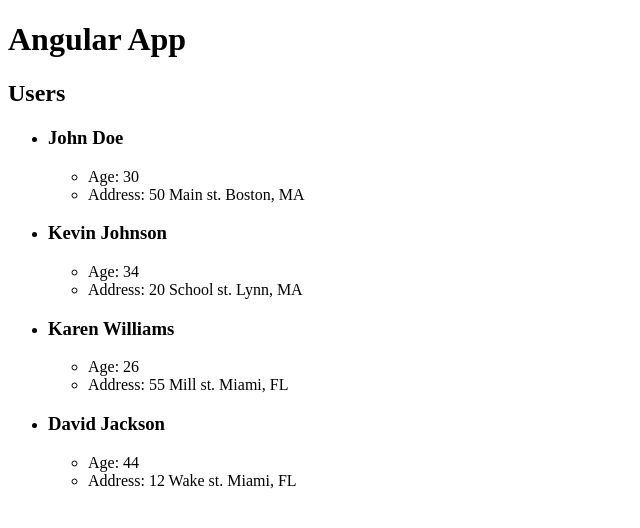
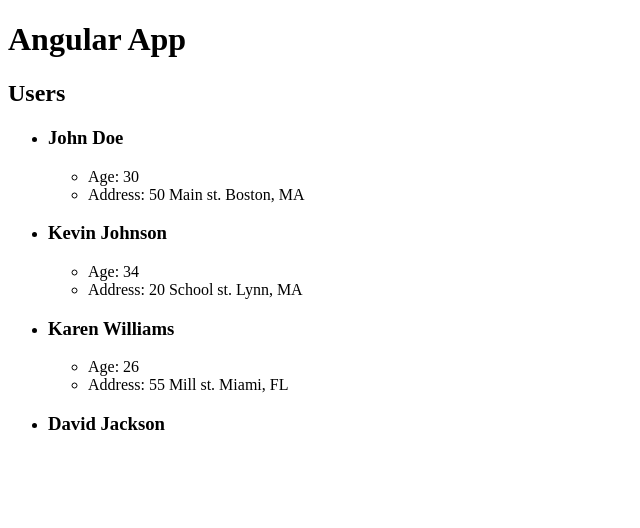
Before and after one commit to glaucofox/angularapp, an Angular app: page / in a window 1280 px wide. Shown: the top 528 px of the page, without its empty margins (0-640 px from the left). Built offline with nearby package versions, Linux system fonts and the light colour scheme.

Commit message:
ngIf directive

```diff
--- a/src/app/components/users/users.component.html
+++ b/src/app/components/users/users.component.html
@@ -1,10 +1,14 @@
 <h2>Users</h2>
-<ul>
+<ul *ngIf="loaded && users?.length > 0">
     <li *ngFor="let user of users">
         <h3>{{ user.firstName }} {{ user.lastName }}</h3>
-        <ul>
-            <li>Age: {{ user.age }}</li>
-            <li>Address: {{ user.address.street }} {{ user.address.city }}, {{ user.address.state }}</li>
+        <ul *ngIf="showExtended">
+            <li *ngIf="user.age">Age: {{ user.age }}</li>
+            <li *ngIf="user.address">Address: {{ user.address.street }} {{ user.address.city }}, {{ user.address.state }}</li>
         </ul>
     </li>
 </ul>
+
+<!-- <ng-template #noUsers><h4>No Users Found</h4></ng-template> -->
+<h4 *ngIf="loaded && users?.length === 0">No Users Found...</h4>
+<h4 *ngIf="!loaded">Loading Users...</h4>
--- a/src/app/components/users/users.component.ts
+++ b/src/app/components/users/users.component.ts
@@ -8,11 +8,14 @@ import { User } from '../../models/User';
 })
 export class UsersComponent implements OnInit {
 
-    users: User[];
+    users: User[]
+    showExtended: boolean = true
+    loaded: boolean = false
 
     constructor() { }
 
     ngOnInit(): void {
+
         this.users = [
             {
                 firstName: 'John',
@@ -46,20 +49,18 @@ export class UsersComponent implements OnInit {
             }
         ]
 
+        this.loaded = true
+
+        this.showExtended = true
+
         this.addUser({
             firstName: 'David',
             lastName: 'Jackson',
-            age: 44,
-            address: {
-                street: '12 Wake st.',
-                city: 'Miami',
-                state: 'FL'
-            }
         })
     }
 
     addUser(user: User) {
-        this.users.push(user);
+        this.users.push(user)
     }
 
 }
```
Also changed, not shown: src/app/models/User.ts (+5 -5 lines).
